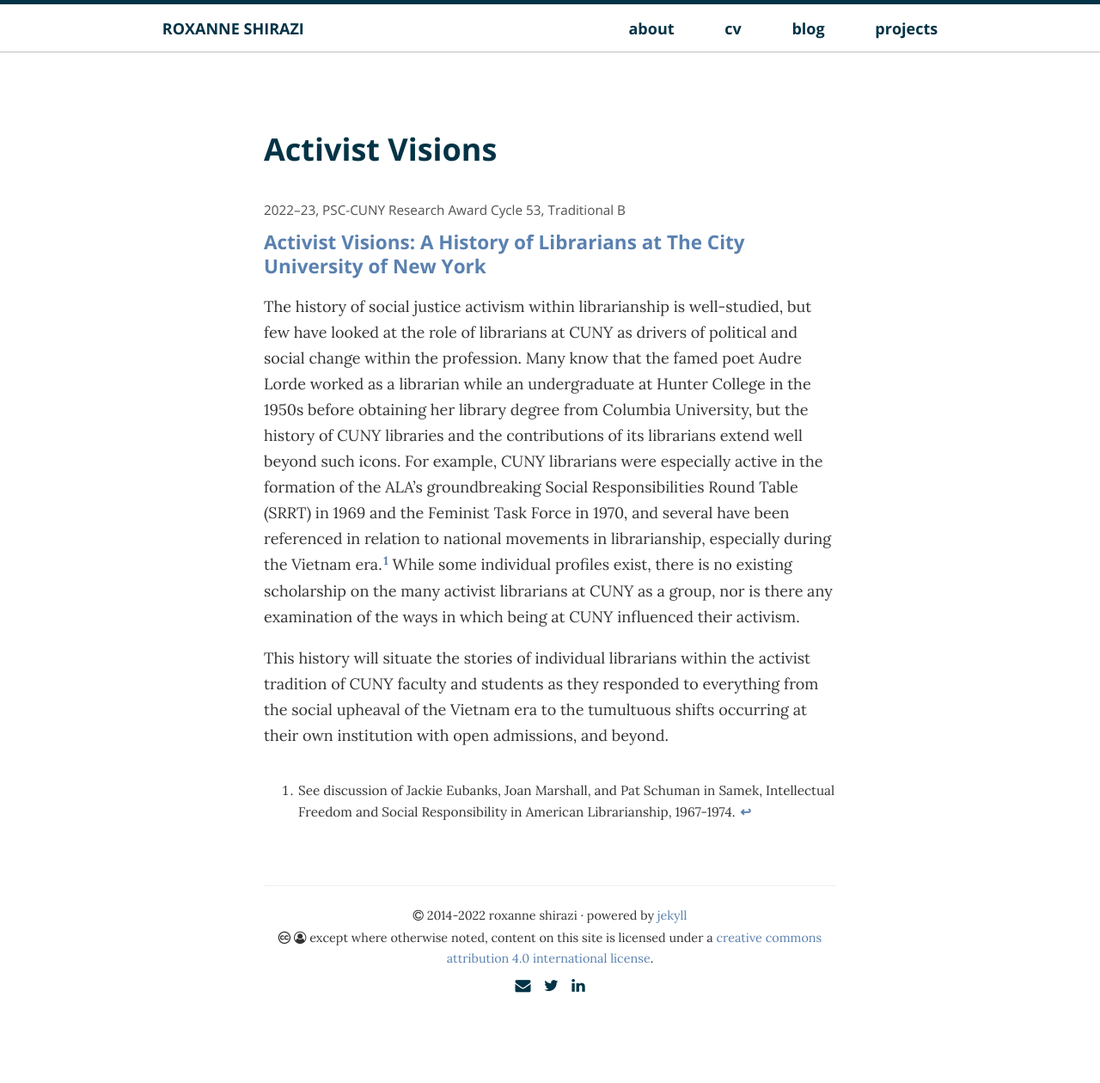
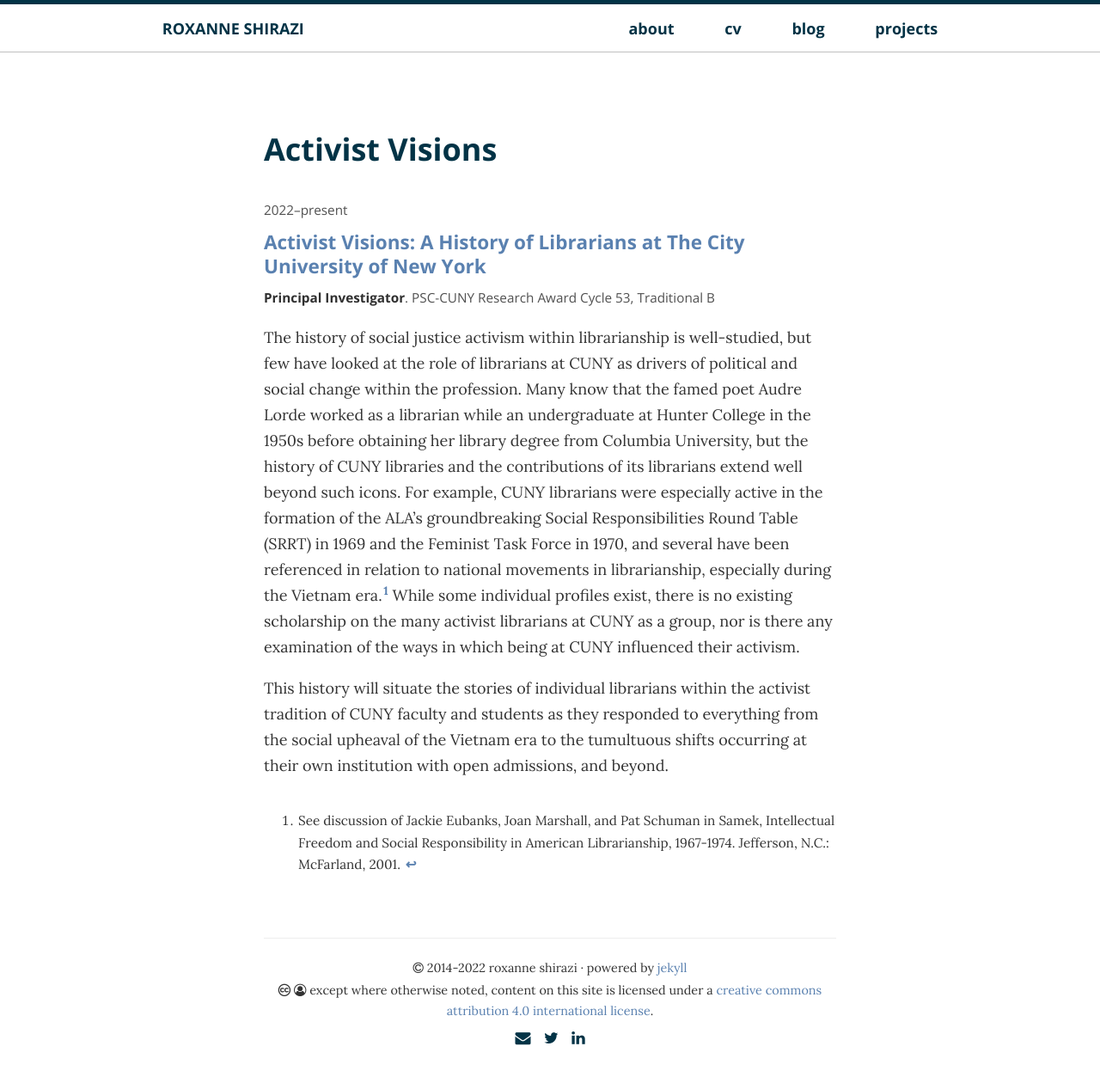
Before and after one commit to rshirazi/rshirazi.github.io, a Jekyll site: the page built from _projects/activist-visions.md, in a window 1280 px wide. Shown: the whole page at 86% size. Built offline with Jekyll 4.4.1, drawn with Linux system fonts in a browser that asks for light colours; before the commit the page ends 1198 px from its top, so only the background shows below that.

Commit message:
finalized project pages

```diff
--- a/_projects/activist-visions.md
+++ b/_projects/activist-visions.md
@@ -8,8 +8,10 @@ header:
     teaser: /assets/images/eubanks.png
 excerpt:  A research project examining the activist tradition of librarians at CUNY.
 topic-links:
-- year: '2022&#150;23, PSC-CUNY Research Award Cycle 53, Traditional B'
+- year: '2022&#150;present'
   title: 'Activist Visions: A History of Librarians at The City University of New York'
+  url: https://www.rfcuny.org/RFWEBSITE/principal-investigators/explore-pre-award-resources/internal-funding-psc-cuny-award-program/
+  team: '**Principal Investigator**. PSC-CUNY Research Award Cycle 53, Traditional B'
 ---
 {% include topic-links.html %}
 
@@ -29,4 +31,4 @@ This history will situate the stories of individual librarians within the activi
 faculty and students as they responded to everything from the social upheaval of the Vietnam era
 to the tumultuous shifts occurring at their own institution with open admissions, and beyond.
 
-[^1]: See discussion of Jackie Eubanks, Joan Marshall, and Pat Schuman in Samek, Intellectual Freedom and Social Responsibility in American Librarianship, 1967-1974.
+[^1]: See discussion of Jackie Eubanks, Joan Marshall, and Pat Schuman in Samek, Intellectual Freedom and Social Responsibility in American Librarianship, 1967-1974. Jefferson, N.C.: McFarland, 2001.
```
Also changed, not shown: _projects/cdha.md (+2 -0 lines), _projects/dhandlib.md (+4 -1 lines), _projects/dhdebates.md (+3 -3 lines).
